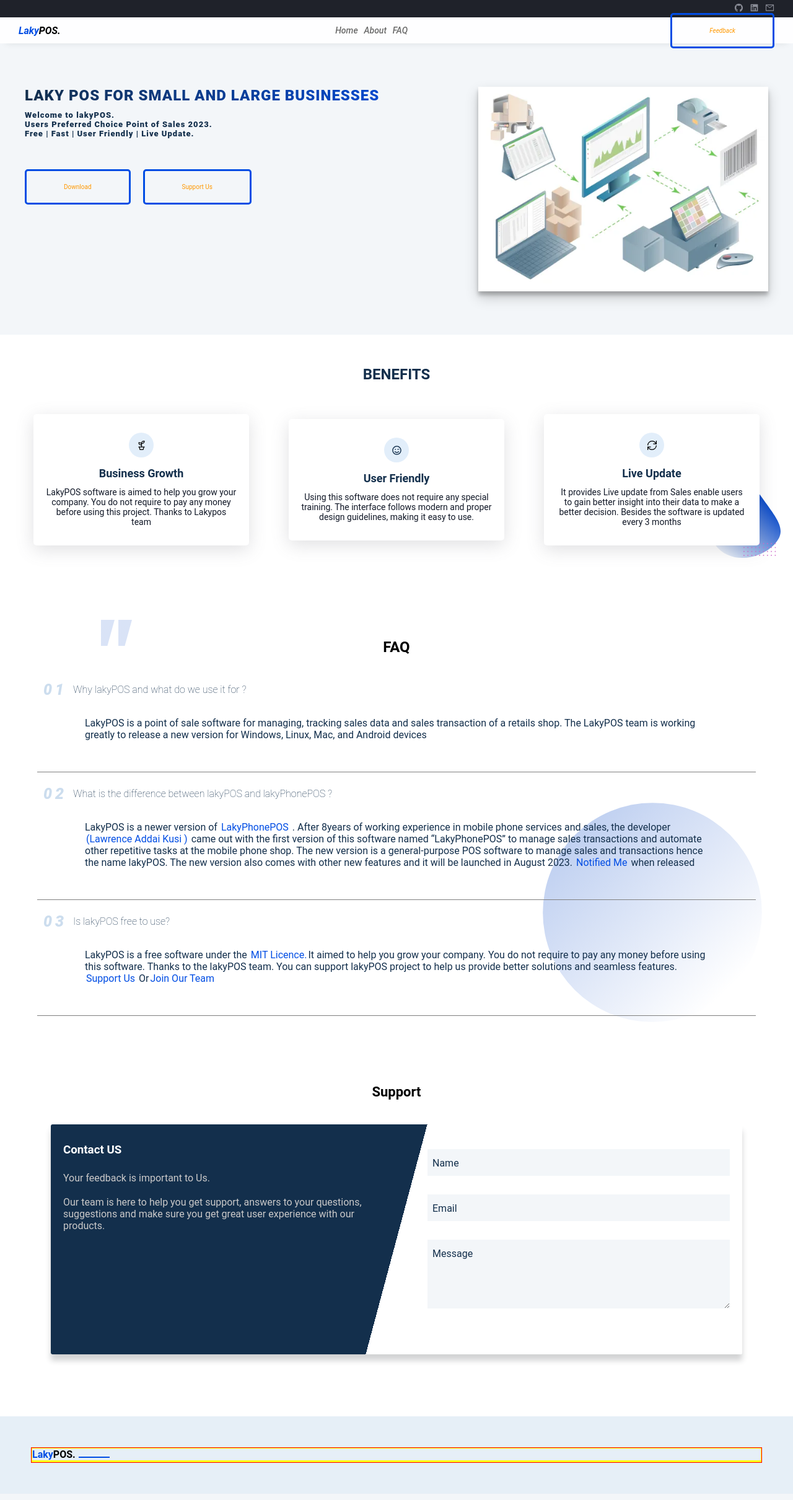
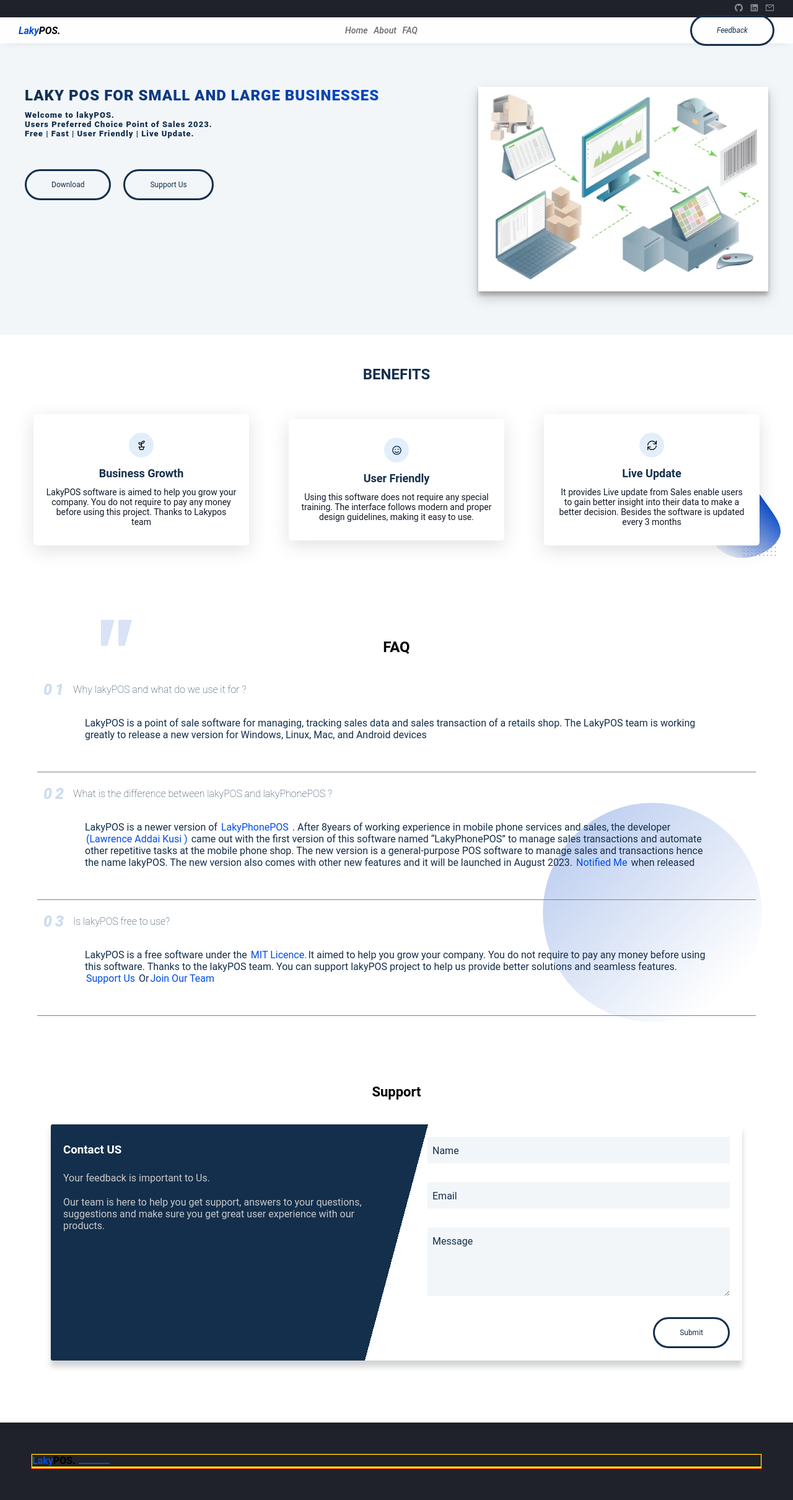
Before and after one commit to kusiLaw/lakypos_web, a Next.js app: page / in a window 1280 px wide. Shown: the whole page at 62% size. Built offline with nearby package versions, Linux system fonts and the light colour scheme.

Commit message:
Add custom button

```diff
--- a/src/components/footer/footer.module.css
+++ b/src/components/footer/footer.module.css
@@ -2,7 +2,7 @@
  display: flex;
  flex-direction: column;
  padding: 5rem;
- background-color: #e6eff7;
+ background-color: #1f222a;
  /* background-color: #132f4c; */
  /* border: 3px solid yellow; */
 }
--- a/src/components/header/header.module.css
+++ b/src/components/header/header.module.css
@@ -28,6 +28,7 @@
 .header_1_wrapper{
  height: 2.8rem;
  background-color: #1f222a;
+ /* background-color: #42586f; */
  color:#898c96;
  padding: 0rem 1.5rem;
 }
--- a/src/components/link_button/button.js
+++ b/src/components/link_button/button.js
@@ -4,9 +4,7 @@
 const LinkButton = ({url,
  text,
  color,
- hover_color,
- hover_text,
- margin,
+ font_size,
  padding,
  border
 }) => {
@@ -18,15 +16,22 @@
     <style jsx>{`
 
       .link-button{
-        display: flex;
-        color: ${ color ? `${color}` : '#004de4'};
-        justify-content: center;
+        {/* display: flex; */}
+        color: ${ color ? `${color}` : '#dd2c00'};
+        {/* justify-content: center; */}
         background-color : inherit;
-        padding: ${ padding ? `${padding[0]}px ${padding[1]}px `: '12px 25px'};
-        font-size : 1rem;
-        border-radius: 5px;
-        border: ${ border ? `${border}px solid #004de4`: '2px solid #004de4'} ;
+        padding: ${ padding ? `${padding} `: '12px 30px'};
+        font-size : 1.2rem;
+        border-radius: 99px;
+        border: ${ border ? `${border}px solid ${color}`: '2px solid #dd2c00'} ;
        }
+
+       .link-button:hover{
+        color: white;
+        background-color: ${ color ? `${color}` : '#dd2c00'};
+}
+       }
+
 
  `}</style>
 
--- a/src/pages/index.js
+++ b/src/pages/index.js
@@ -38,15 +38,17 @@
              </p>
              <div className='welcome_buttons flex'>
              <LinkButton
-             text={'Download'}
-             padding = {[20, 60]}
-              border = '3'
+               text= 'Download'
+               padding = '20px 60px'
+               border = '3'
+               color='#132f4c'
              />
              <LinkButton
-             text={'Support Us'}
-              padding = {[20, 60]}
-              border = '3'
-              color = '#ff9800'
+               text={'Support Us'}
+               padding = '20px 60px'
+               border = '3'
+               color= '#004de4'
+
              />  </div>
          </div>
          <div className='welcome-img'>
@@ -164,6 +166,14 @@
                 <div className='form_text' >
                      <TextArea label="Message" name="message" maxLength='500'/>
                 </div>
+                <div className='contact_btn_wrapper flex' >
+                     <LinkButton
+                        text= 'Submit'
+                        padding = '15px 40px'
+                        border = '3'
+                        color='#132f4c'
+                      />
+                </div>
 
              </form>
           </div>
--- a/src/styles/globals.css
+++ b/src/styles/globals.css
@@ -5,7 +5,7 @@
    --color-blue : #004de4;
    --color-blue-background : #0244c6;
    --color-footer : #ebecf2;
-   --text-color : #132f4c;
+   --text-color : hsl(211, 60%, 19%);
    --max-width: 1100px;
   --border-radius: 12px;
   --font-mono: ui-monospace, Menlo, Monaco, 'Cascadia Mono', 'Segoe UI Mono',
@@ -136,7 +136,10 @@
  gap: 2rem;
 }
 
-
+.link-button:hover{
+ color: white;
+ background-color: var(--color-dark-text);
+}
 
 .benefits{
  background-color: white;
@@ -208,7 +211,7 @@
 }
 
 .form_wrapper{
-  padding: 4rem 2rem;
+  padding:  2rem;
 }
 
 .fag-container {
@@ -241,7 +244,9 @@
  color: var(--color-blue);
 }
 
-
+.contact_btn_wrapper{
+  justify-content: flex-end;
+}
 
 @media screen and (min-width: 425px) {
    .welcome-img{
@@ -404,6 +409,11 @@
  width: 100%;
 }
 
+
+.download{
+  padding: 25rem 65rem;
+  border: 3px solid var(--color-dark-text);
+}
 /* .fag-wrapper{
  display: flex;
  flex-wrap: wrap;
```
